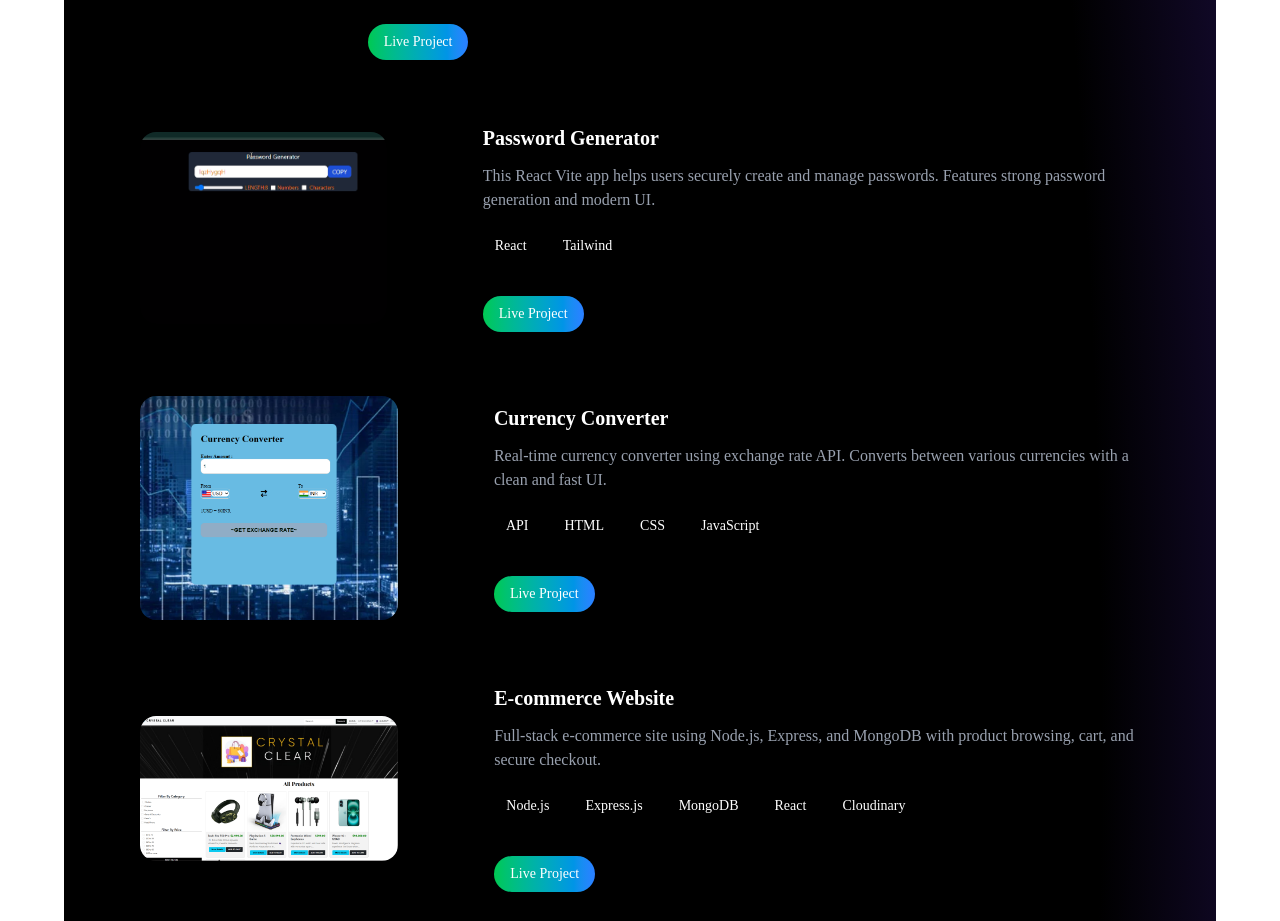
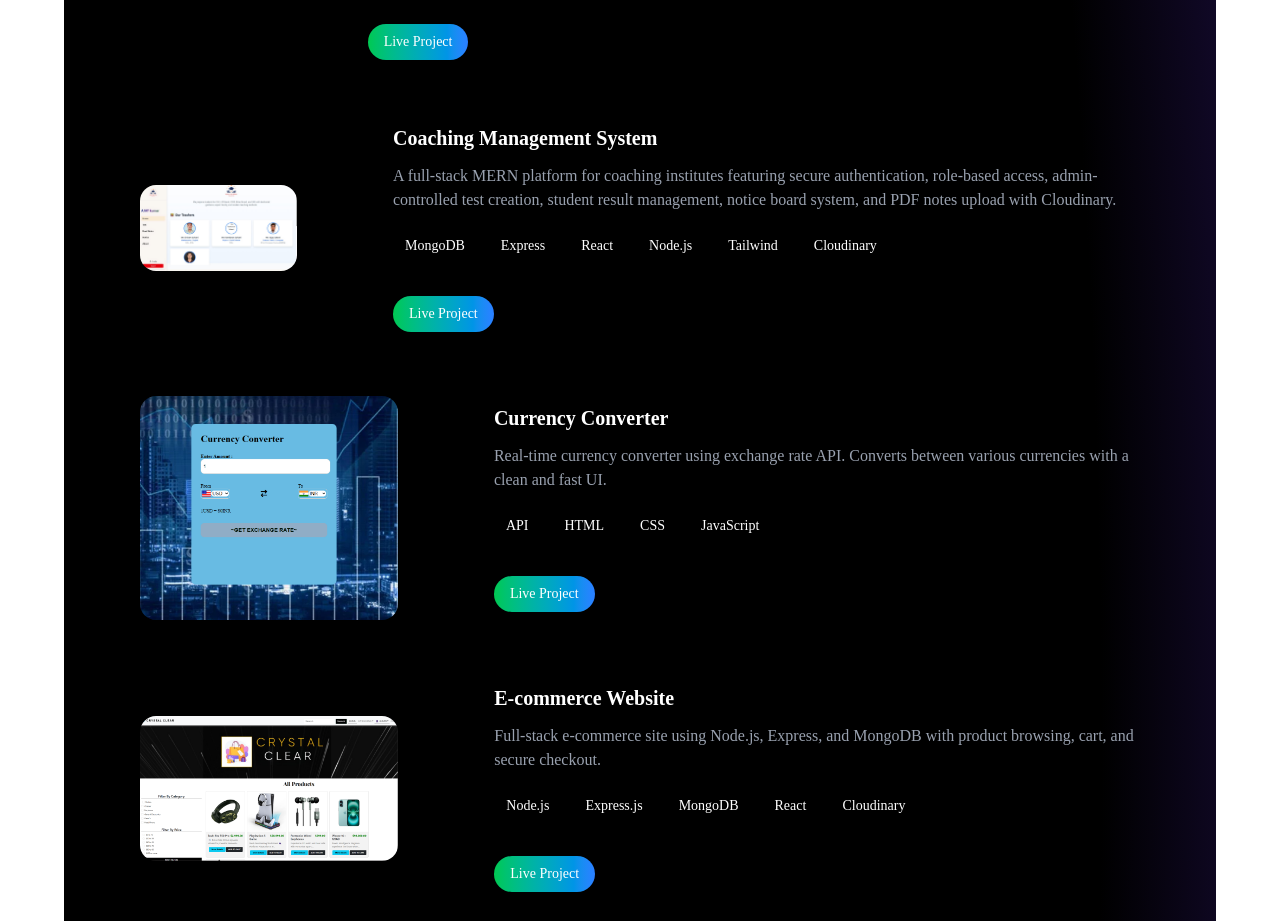
Before and after one commit to AJAY2405/portfolio, a React (Vite) app: page / in a window 1280 px wide. Shown: the part 1780-2701 px from the top of the page. Built offline with nearby package versions, Linux system fonts and the light colour scheme.

Commit message:
project exam

```diff
--- a/src/components/Projects.jsx
+++ b/src/components/Projects.jsx
@@ -13,11 +13,11 @@ const webDevProjects = [
   },
   {
     image: "/Images/3.png",
-    title: "Password Generator",
+    title: "Coaching Management System",
     description:
-      "This React Vite app helps users securely create and manage passwords. Features strong password generation and modern UI.",
-    technologies: ["React", "Tailwind"],
-    frontendLink: "https://copypassword.vercel.app/",
+      "A full-stack MERN platform for coaching institutes featuring secure authentication, role-based access, admin-controlled test creation, student result management, notice board system, and PDF notes upload with Cloudinary.",
+    technologies: ["MongoDB", "Express", "React", "Node.js", "Tailwind", "Cloudinary"],
+    frontendLink: "https://exam-frontend-lilac.vercel.app/",
   },
   {
     image: "/Images/4.png",
```
Also changed, not shown: public/Images/3.png.
